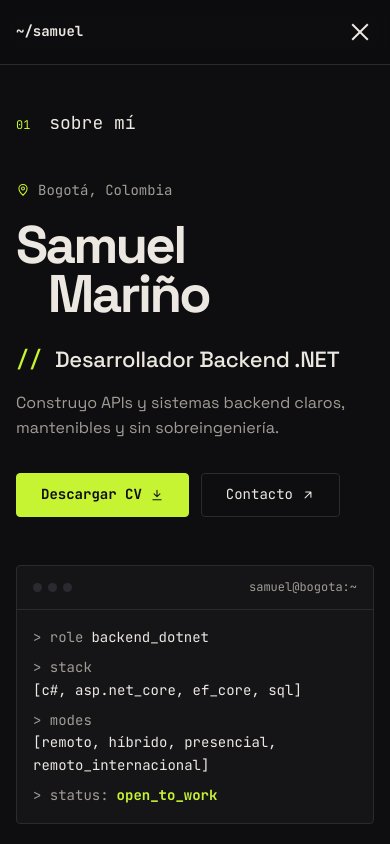
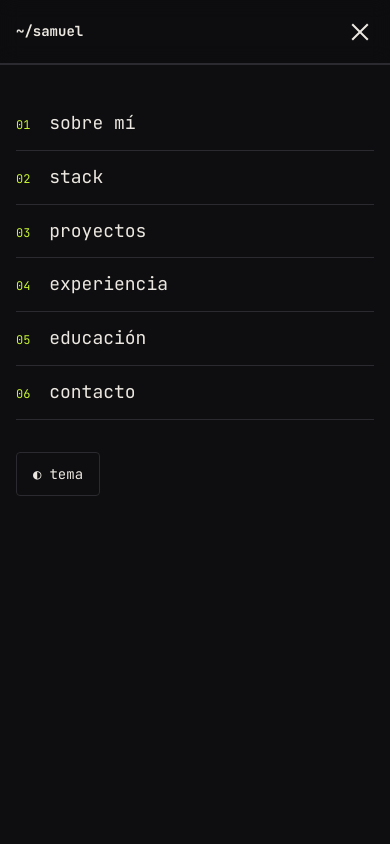
Before and after one commit to SamuelMarino2108/portafolio, a plain HTML site: page index.html in a window 390 px wide. Both pictures are taken after a click on the button "Abrir menú". Shown: the top 844 px of the page. Drawn offline with Linux system fonts and the light colour scheme.

Commit message:
fix: keep mobile menu from being clipped by header
backdrop-filter on the fixed header creates a containing block, which
made the full-screen mobile menu size itself to the header. The blur
now lives on a pseudo-element.

```diff
--- a/css/styles.css
+++ b/css/styles.css
@@ -774,13 +774,23 @@ button { font: inherit; color: inherit; }
   inset: 0 0 auto;
   z-index: 50;
   height: var(--nav-h);
+  border-bottom: 1px solid transparent;
+  transition: border-color 200ms;
+}
+/* Blur lives on a pseudo-element: backdrop-filter on the header itself would
+   become the containing block of the fixed mobile menu and clip it. */
+.site-header::before {
+  content: "";
+  position: absolute;
+  inset: 0;
+  z-index: -1;
+  background: var(--bg);
   background: color-mix(in srgb, var(--bg) 85%, transparent);
   -webkit-backdrop-filter: blur(10px);
   backdrop-filter: blur(10px);
-  border-bottom: 1px solid transparent;
-  transition: border-color 200ms;
 }
-.site-header.is-scrolled { border-bottom-color: var(--border); }
+.site-header.is-scrolled,
+.menu-open .site-header { border-bottom-color: var(--border); }
 
 .nav {
   display: flex;
```
